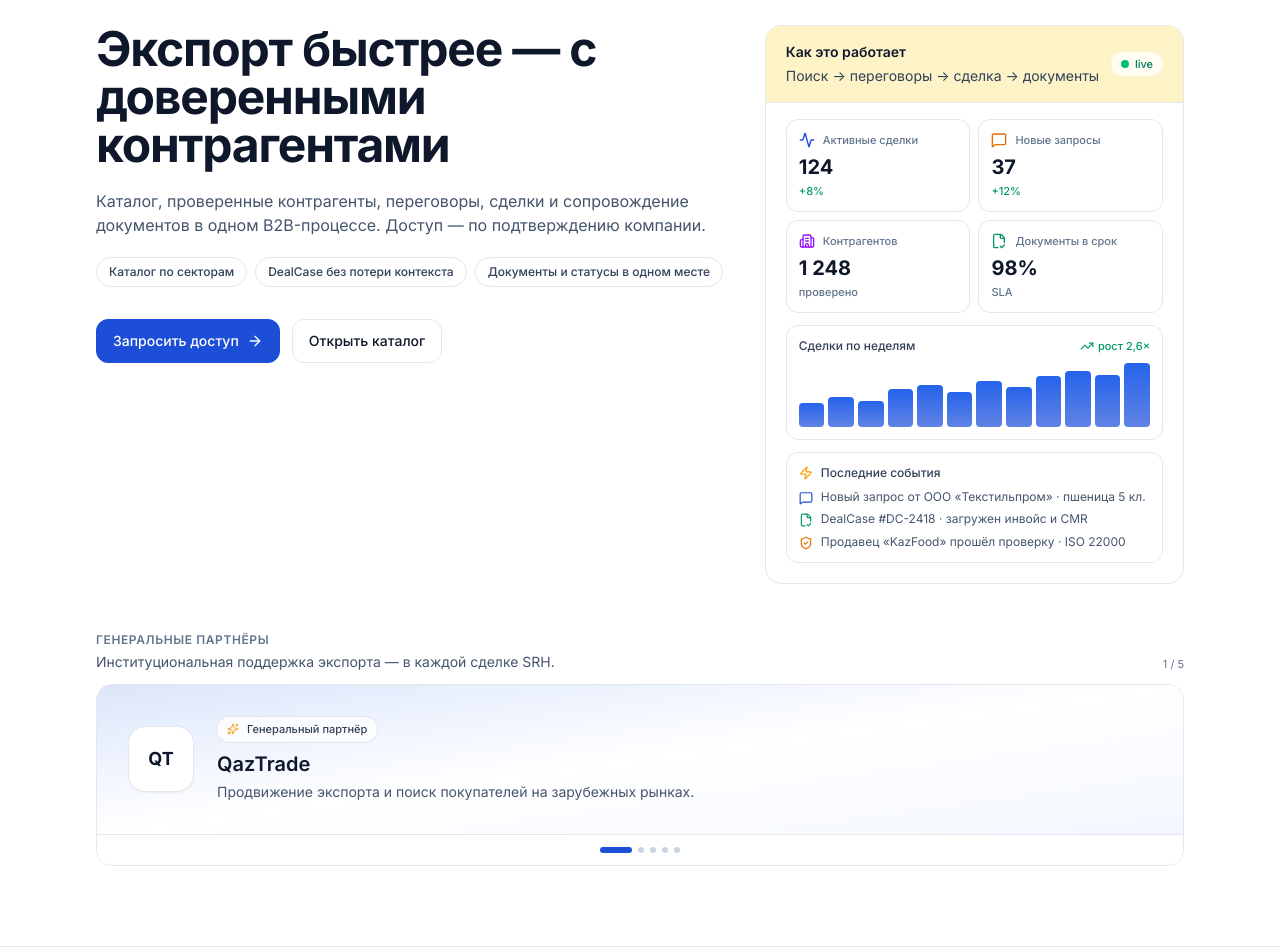
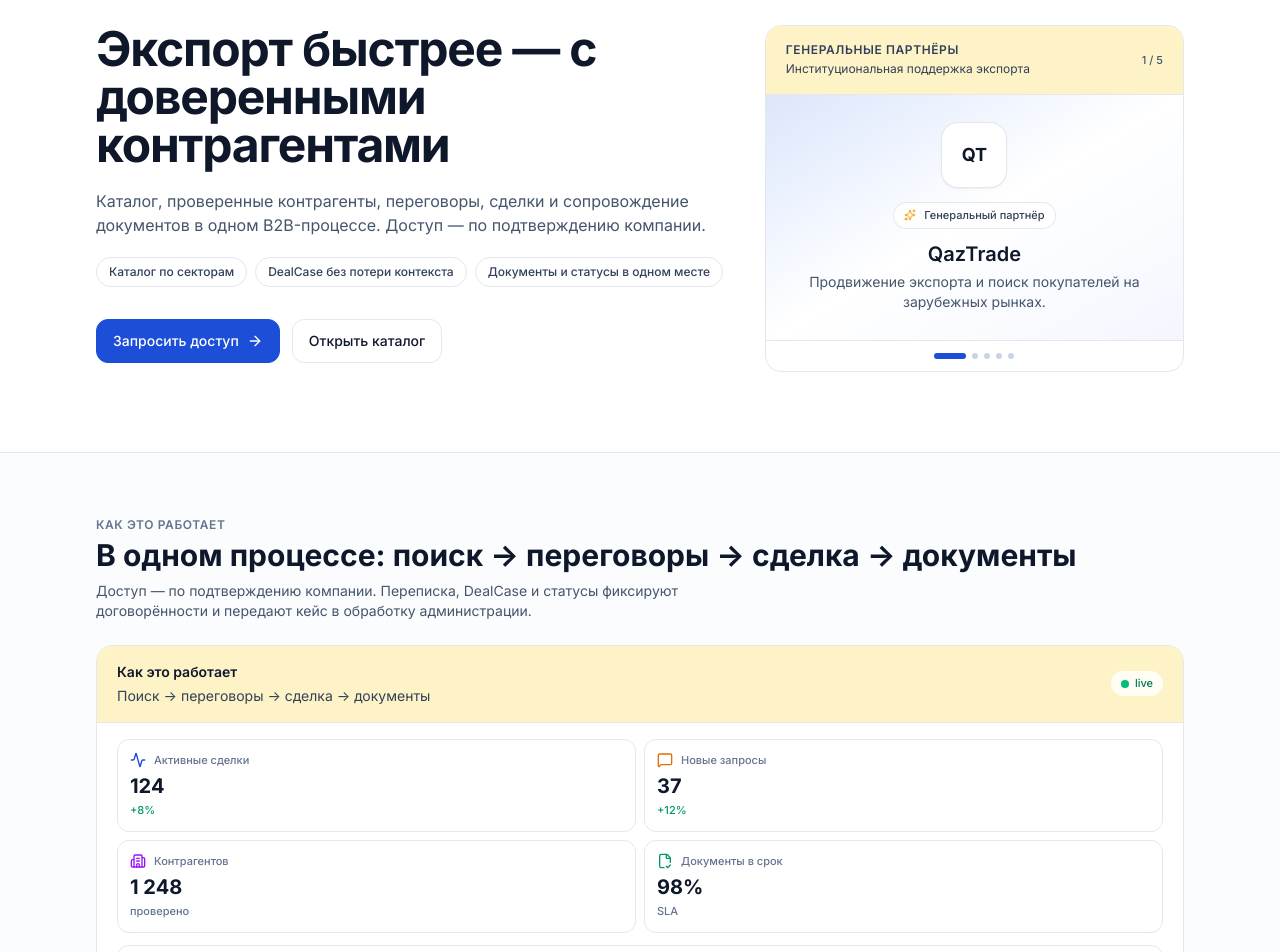
Before and after one commit to Anuar234/silk-road-hub, a Next.js app: page /#/ in a window 1280 px wide. Shown: the part 120-1072 px from the top of the page. Built offline with nearby package versions, Linux system fonts and the light colour scheme; no server answers.

Commit message:
front glanvoe

```diff
--- a/src/pages/public/LandingPage.tsx
+++ b/src/pages/public/LandingPage.tsx
@@ -255,10 +255,23 @@ export function LandingPage() {
               </div>
             </div>
 
+            <GeneralPartnersCarousel partners={GENERAL_PARTNERS} />
+          </div>
+        </Container>
+      </section>
+
+      <section className="border-b border-border bg-slate-50/60">
+        <Container className="py-12 sm:py-16">
+          <div className="mb-6 flex flex-col gap-2 sm:flex-row sm:items-end sm:justify-between">
+            <div>
+              <div className="text-xs font-semibold uppercase tracking-wider text-slate-500">Как это работает</div>
+              <h2 className="mt-1 text-2xl font-bold text-slate-900 sm:text-3xl">В одном процессе: поиск → переговоры → сделка → документы</h2>
+              <p className="mt-2 max-w-2xl text-sm text-slate-600">
+                Доступ — по подтверждению компании. Переписка, DealCase и статусы фиксируют договорённости и передают кейс в обработку администрации.
+              </p>
+            </div>
+          </div>
           <AnalyticsPreviewCard />
-          </div>
-
-          <GeneralPartnersCarousel partners={GENERAL_PARTNERS} />
         </Container>
       </section>
 
@@ -282,7 +295,9 @@ export function LandingPage() {
             </div>
           </div>
 
-          <div className="grid gap-6 lg:grid-cols-3">
+          <PartnersNewsCarousel partners={MODEST_PARTNERS} />
+
+          <div className="mt-10 grid gap-6 lg:grid-cols-3">
             <Card>
               <CardHeader title="Метки доверия" subtitle="Статусы и документы компании: проверен, ISO, Halal и др." />
               <CardContent>
@@ -316,8 +331,6 @@ export function LandingPage() {
               </CardContent>
             </Card>
           </div>
-
-          <PartnersNewsCarousel partners={MODEST_PARTNERS} />
         </Container>
       </section>
     </div>
@@ -465,42 +478,43 @@ function GeneralPartnersCarousel({ partners }: { partners: GeneralPartner[] }) {
   const [index, setIndex] = useAutoSlide(partners.length, SLIDE_INTERVAL_MS)
 
   return (
-    <div className="mt-12">
-      <div className="mb-3 flex items-end justify-between">
+    <div className="animate-text-reveal animate-text-reveal-delay-3 rounded-2xl border border-border bg-white opacity-0 motion-card overflow-hidden">
+      <div className="flex items-center justify-between border-b border-border bg-brand-yellow-soft px-5 py-4">
         <div>
-          <div className="text-xs font-semibold uppercase tracking-wider text-slate-500">Генеральные партнёры</div>
-          <div className="mt-1 text-sm text-slate-600">Институциональная поддержка экспорта — в каждой сделке SRH.</div>
+          <div className="text-xs font-semibold uppercase tracking-wider text-slate-700">Генеральные партнёры</div>
+          <div className="mt-0.5 text-[12px] text-slate-700">Институциональная поддержка экспорта</div>
         </div>
-        <div className="text-[11px] text-slate-500">
+        <div className="text-[11px] font-medium text-slate-600">
           {index + 1} / {partners.length}
         </div>
       </div>
 
-      <div className="relative overflow-hidden rounded-2xl border border-border bg-white">
+      <div className="relative overflow-hidden">
         <div
           className="flex transition-transform duration-700 ease-out"
           style={{ transform: `translateX(-${index * 100}%)` }}
         >
           {partners.map((p) => (
             <div key={p.id} className="w-full shrink-0">
-              <div className={cx('flex flex-col items-center gap-4 bg-gradient-to-br px-6 py-8 sm:flex-row sm:gap-6 sm:px-8', p.accent)}>
+              <div className={cx('flex flex-col items-center gap-4 bg-gradient-to-br px-6 py-7 text-center', p.accent)}>
                 <div className="grid size-16 place-items-center rounded-2xl bg-white text-lg font-bold text-slate-900 shadow-sm ring-1 ring-border">
                   {p.initials}
                 </div>
-                <div className="flex-1 text-center sm:text-left">
+                <div>
                   <div className="inline-flex items-center gap-2 rounded-full bg-white/80 px-2.5 py-1 text-[11px] font-medium text-slate-700 ring-1 ring-border">
                     <Sparkles className="size-3 text-brand-yellow" />
                     {p.badge}
                   </div>
-                  <div className="mt-2 text-xl font-semibold text-slate-900">{p.name}</div>
+                  <div className="mt-3 text-xl font-semibold text-slate-900">{p.name}</div>
                   <div className="mt-1 text-sm text-slate-600">{p.tagline}</div>
                 </div>
               </div>
             </div>
           ))}
         </div>
+      </div>
 
-        <div className="flex items-center justify-center gap-1.5 border-t border-border bg-white px-4 py-3">
+      <div className="flex items-center justify-center gap-1.5 border-t border-border px-4 py-3">
         {partners.map((p, i) => (
           <button
             key={p.id}
@@ -513,7 +527,6 @@ function GeneralPartnersCarousel({ partners }: { partners: GeneralPartner[] }) {
             aria-label={`Показать партнёра ${p.name}`}
           />
         ))}
-        </div>
       </div>
     </div>
   )
```
Lines whose indentation alone changed are shown as unchanged.
